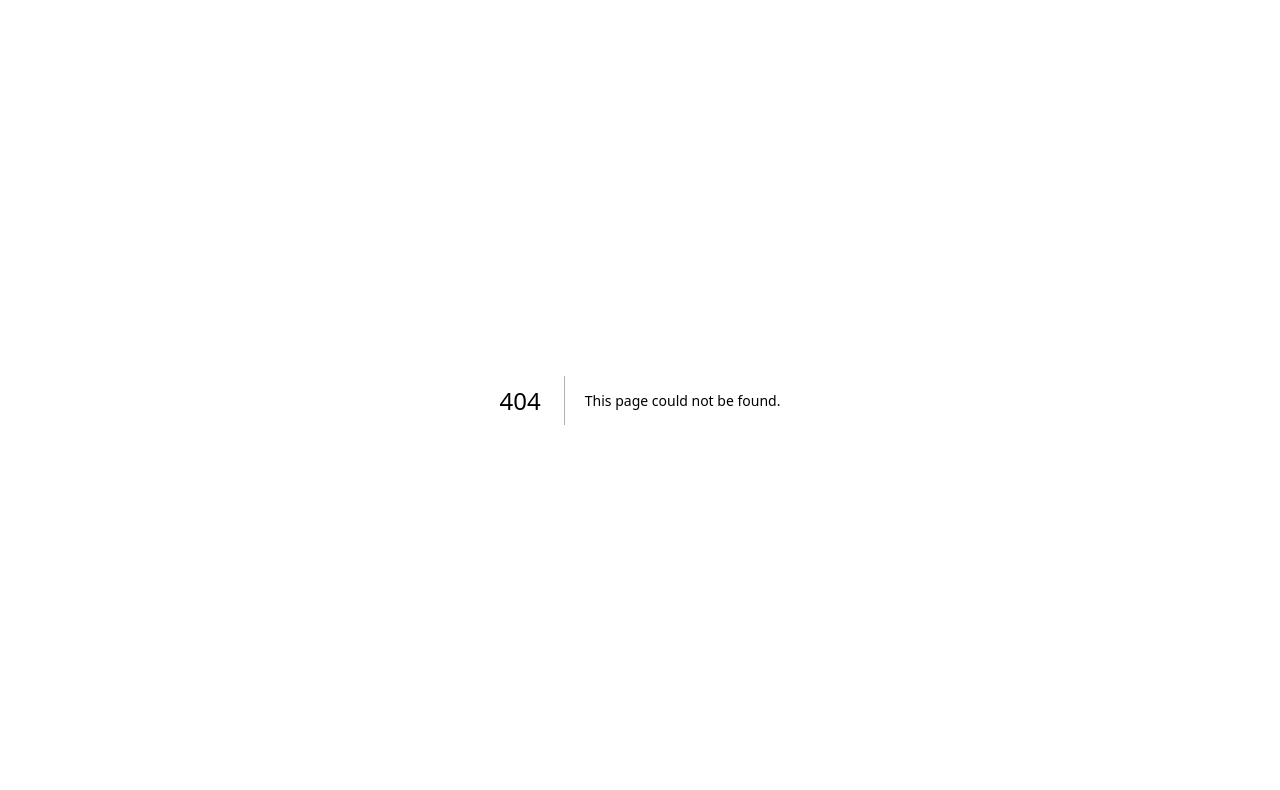
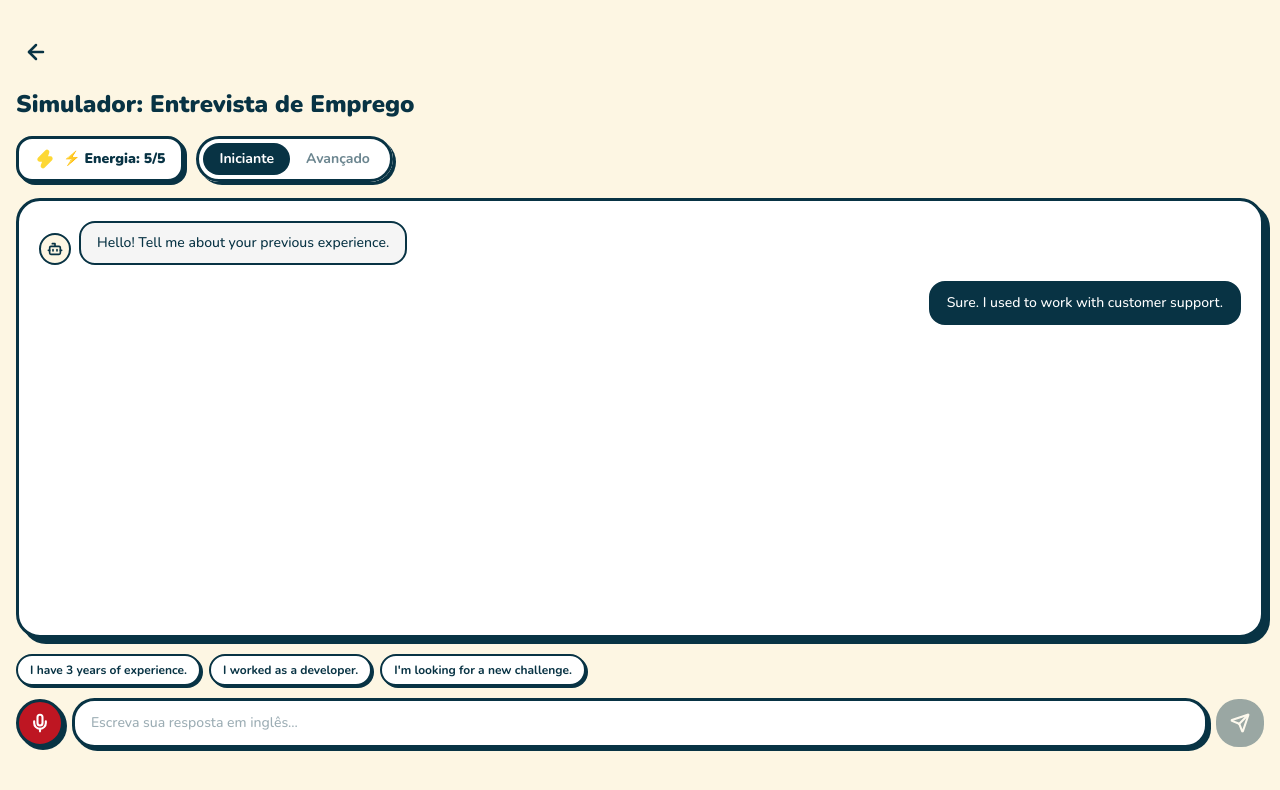
Before and after one commit to ellenmwnroe/bff-academy, a Next.js app in the folder bff-academy/: page /ai-training in a window 1280 px wide. Before the commit this address had no page. Shown: the top 790 px of the page. Built offline with nearby package versions, Linux system fonts and the light colour scheme.

Commit message:
feat(chatbot ia): vizualização do chatbotia

```diff
--- /dev/null
+++ b/bff-academy/src/app/ai-training/page.tsx
@@ -0,0 +1,282 @@
+"use client"
+
+import { useEffect, useRef, useState, type PointerEvent } from "react"
+import { useRouter } from "next/navigation"
+import { ArrowLeft, Bot, Mic, Send, Zap } from "lucide-react"
+
+type ChatLevel = "iniciante" | "avancado"
+
+type ChatMessage = {
+  readonly id: string
+  readonly author: "ai" | "user"
+  readonly text: string
+}
+
+const MAX_ENERGY = 5
+
+const beginnerSuggestions = [
+  "I have 3 years of experience.",
+  "I worked as a developer.",
+  "I'm looking for a new challenge.",
+]
+
+const initialMessages: ReadonlyArray<ChatMessage> = [
+  {
+    id: "1",
+    author: "ai",
+    text: "Hello! Tell me about your previous experience.",
+  },
+  {
+    id: "2",
+    author: "user",
+    text: "Sure. I used to work with customer support.",
+  },
+]
+
+const aiReplies = [
+  "Interesting. What was your biggest challenge in that role?",
+  "Got it. Why are you looking for a new opportunity now?",
+  "Nice. Can you give me an example of a problem you solved?",
+  "Thanks. How do you usually work in a team?",
+]
+
+export default function AiTrainingPage() {
+  const router = useRouter()
+  const [energy, setEnergy] = useState(MAX_ENERGY)
+  const [level, setLevel] = useState<ChatLevel>("iniciante")
+  const [messages, setMessages] = useState(initialMessages)
+  const [draft, setDraft] = useState("")
+  const [isRecording, setIsRecording] = useState(false)
+  const chatRef = useRef<HTMLDivElement>(null)
+  const replyIndex = useRef(0)
+
+  useEffect(() => {
+    const chat = chatRef.current
+    if (!chat) return
+    chat.scrollTop = chat.scrollHeight
+  }, [messages])
+
+  const sendMessage = (text: string) => {
+    const trimmed = text.trim()
+    if (!trimmed || energy <= 0) return
+
+    const userMessage: ChatMessage = {
+      id: `user-${Date.now()}`,
+      author: "user",
+      text: trimmed,
+    }
+
+    setMessages((current) => [...current, userMessage])
+    setDraft("")
+    setEnergy((current) => Math.max(0, current - 1))
+
+    const reply = aiReplies[replyIndex.current % aiReplies.length]
+    replyIndex.current += 1
+
+    window.setTimeout(() => {
+      setMessages((current) => [
+        ...current,
+        { id: `ai-${Date.now()}`, author: "ai", text: reply },
+      ])
+    }, 600)
+  }
+
+  const handleSubmit = (event: { preventDefault: () => void }) => {
+    event.preventDefault()
+    sendMessage(draft)
+  }
+
+  const handleMicDown = (event: PointerEvent<HTMLButtonElement>) => {
+    if (energy <= 0) return
+    event.currentTarget.setPointerCapture(event.pointerId)
+    setIsRecording(true)
+  }
+
+  const handleMicUp = (event: PointerEvent<HTMLButtonElement>) => {
+    if (!isRecording) return
+
+    if (event.currentTarget.hasPointerCapture(event.pointerId)) {
+      event.currentTarget.releasePointerCapture(event.pointerId)
+    }
+
+    setIsRecording(false)
+    sendMessage("I have experience working with people and solving problems.")
+  }
+
+  const handleMicCancel = (event: PointerEvent<HTMLButtonElement>) => {
+    if (event.currentTarget.hasPointerCapture(event.pointerId)) {
+      event.currentTarget.releasePointerCapture(event.pointerId)
+    }
+    setIsRecording(false)
+  }
+
+  const showSuggestions = level === "iniciante" && energy > 0
+  const hasEnergy = energy > 0
+
+  return (
+    <main className="flex min-h-screen flex-col bg-[#FDF6E3] px-4 pb-8 pt-8">
+      <button
+        type="button"
+        onClick={() => router.back()}
+        aria-label="Voltar"
+        className="mb-4 grid size-10 place-items-center rounded-xl text-[#083344] transition-all hover:bg-[#083344]/10 active:scale-95"
+      >
+        <ArrowLeft className="size-6" strokeWidth={2.5} aria-hidden="true" />
+      </button>
+
+      <header className="mb-4 flex flex-col gap-4">
+        <h1 className="text-2xl font-black text-[#083344]">
+          Simulador: Entrevista de Emprego
+        </h1>
+
+        <div className="flex flex-wrap items-center gap-3">
+          <div className="flex items-center gap-2 rounded-2xl border-[3px] border-[#083344] bg-white px-4 py-2.5 shadow-[3px_3px_0_0_#083344]">
+            <Zap
+              className="size-5 fill-[#FDD835] text-[#FDD835]"
+              strokeWidth={2.5}
+              aria-hidden="true"
+            />
+            <p className="text-sm font-black text-[#083344]">
+              ⚡ Energia: {energy}/{MAX_ENERGY}
+            </p>
+          </div>
+
+          <fieldset className="flex rounded-full border-[3px] border-[#083344] bg-white p-1 shadow-[3px_3px_0_0_#083344]">
+            <legend className="sr-only">Nível de dificuldade</legend>
+            <button
+              type="button"
+              onClick={() => setLevel("iniciante")}
+              aria-pressed={level === "iniciante"}
+              className={`rounded-full px-4 py-1.5 text-sm font-bold transition-all ${
+                level === "iniciante"
+                  ? "bg-[#083344] text-white"
+                  : "bg-transparent text-[#083344]/60"
+              }`}
+            >
+              Iniciante
+            </button>
+            <button
+              type="button"
+              onClick={() => setLevel("avancado")}
+              aria-pressed={level === "avancado"}
+              className={`rounded-full px-4 py-1.5 text-sm font-bold transition-all ${
+                level === "avancado"
+                  ? "bg-[#083344] text-white"
+                  : "bg-transparent text-[#083344]/60"
+              }`}
+            >
+              Avançado
+            </button>
+          </fieldset>
+        </div>
+      </header>
+
+      {/* Chat */}
+      <section
+        ref={chatRef}
+        aria-label="Conversa com a IA"
+        className="mb-4 flex h-[55vh] flex-col gap-4 overflow-y-auto rounded-3xl border-[3px] border-[#083344] bg-white p-5 shadow-[6px_6px_0_0_#083344]"
+      >
+        {messages.map((message) => {
+          const isUser = message.author === "user"
+
+          return (
+            <article
+              key={message.id}
+              className={`flex max-w-[85%] items-end gap-2 ${
+                isUser ? "ml-auto flex-row-reverse" : "mr-auto"
+              }`}
+            >
+              {!isUser && (
+                <span className="grid size-8 shrink-0 place-items-center rounded-full border-2 border-[#083344] bg-[#FDF6E3]">
+                  <Bot className="size-4 text-[#083344]" strokeWidth={2.5} aria-hidden="true" />
+                </span>
+              )}
+
+              <p
+                className={`rounded-2xl border-2 border-[#083344] px-4 py-2.5 text-sm font-medium ${
+                  isUser
+                    ? "bg-[#083344] text-white"
+                    : "bg-neutral-100 text-[#083344]"
+                }`}
+              >
+                {message.text}
+              </p>
+            </article>
+          )
+        })}
+
+        {isRecording && (
+          <p className="text-center text-xs font-bold text-[#BE1622]">
+            Gravando... solte para enviar
+          </p>
+        )}
+      </section>
+
+      {/* Sugestões para iniciante */}
+      {showSuggestions && (
+        <div className="mb-3 flex flex-wrap gap-2">
+          {beginnerSuggestions.map((suggestion) => (
+            <button
+              key={suggestion}
+              type="button"
+              onClick={() => setDraft(suggestion)}
+              className="rounded-full border-2 border-[#083344] bg-white px-3 py-1.5 text-xs font-bold text-[#083344] shadow-[2px_2px_0_0_#083344] transition-all active:translate-y-0.5 active:shadow-none"
+            >
+              {suggestion}
+            </button>
+          ))}
+        </div>
+      )}
+
+      {/* Rodapé */}
+      {hasEnergy ? (
+        <form onSubmit={handleSubmit} className="flex items-center gap-2">
+          <button
+            type="button"
+            onPointerDown={handleMicDown}
+            onPointerUp={handleMicUp}
+            onPointerCancel={handleMicCancel}
+            aria-label={isRecording ? "Parar gravação" : "Gravar resposta"}
+            aria-pressed={isRecording}
+            className={`grid size-12 shrink-0 place-items-center rounded-full border-[3px] border-[#083344] bg-[#BE1622] text-white shadow-[3px_3px_0_0_#083344] transition-all select-none ${
+              isRecording ? "animate-pulse" : "active:translate-y-0.5 active:shadow-none"
+            }`}
+          >
+            <Mic className="size-5" strokeWidth={2.5} aria-hidden="true" />
+          </button>
+
+          <input
+            type="text"
+            value={draft}
+            onChange={(event) => setDraft(event.target.value)}
+            placeholder="Escreva sua resposta em inglês..."
+            aria-label="Sua resposta"
+            className="min-w-0 flex-1 rounded-xl border-[3px] border-[#083344] bg-white px-4 py-3 text-sm font-medium text-[#083344] shadow-[3px_3px_0_0_#083344] outline-none placeholder:text-[#083344]/40 focus:border-[#BE1622]"
+          />
+
+          <button
+            type="submit"
+            aria-label="Enviar mensagem"
+            disabled={!draft.trim()}
+            className="grid size-12 shrink-0 place-items-center rounded-xl border-[3px] border-[#083344] bg-[#083344] text-white shadow-[3px_3px_0_0_#083344] transition-all active:translate-y-0.5 active:shadow-none disabled:cursor-not-allowed disabled:opacity-40 disabled:shadow-none"
+          >
+            <Send className="size-5" strokeWidth={2.5} aria-hidden="true" />
+          </button>
+        </form>
+      ) : (
+        <div className="flex gap-3 rounded-2xl border-[3px] border-[#BE1622] bg-red-50 p-4">
+          <Zap
+            className="size-6 shrink-0 fill-[#BE1622] text-[#BE1622]"
+            strokeWidth={2.5}
+            aria-hidden="true"
+          />
+          <p className="text-sm font-bold text-[#BE1622]">
+            ⚡ Você gastou toda a sua energia de hoje! Volte amanhã ou complete missões
+            para recarregar.
+          </p>
+        </div>
+      )}
+    </main>
+  )
+}
--- a/bff-academy/src/app/debug/page.tsx
+++ b/bff-academy/src/app/debug/page.tsx
@@ -19,6 +19,7 @@ import {
   Radio,
   FileText,
   LayoutDashboard,
+  Bot,
   type LucideIcon,
 } from "lucide-react"
 
@@ -158,6 +159,13 @@ const sections: ReadonlyArray<DebugSection> = [
         variant: "crimson",
       },
       {
+        href: "/ai-training",
+        label: "Simulador de IA",
+        description: "Entrevista com energia e níveis",
+        icon: Bot,
+        variant: "marble",
+      },
+      {
         href: "/dev",
         label: "Home sem menu",
         description: "HomeView isolada",
```
